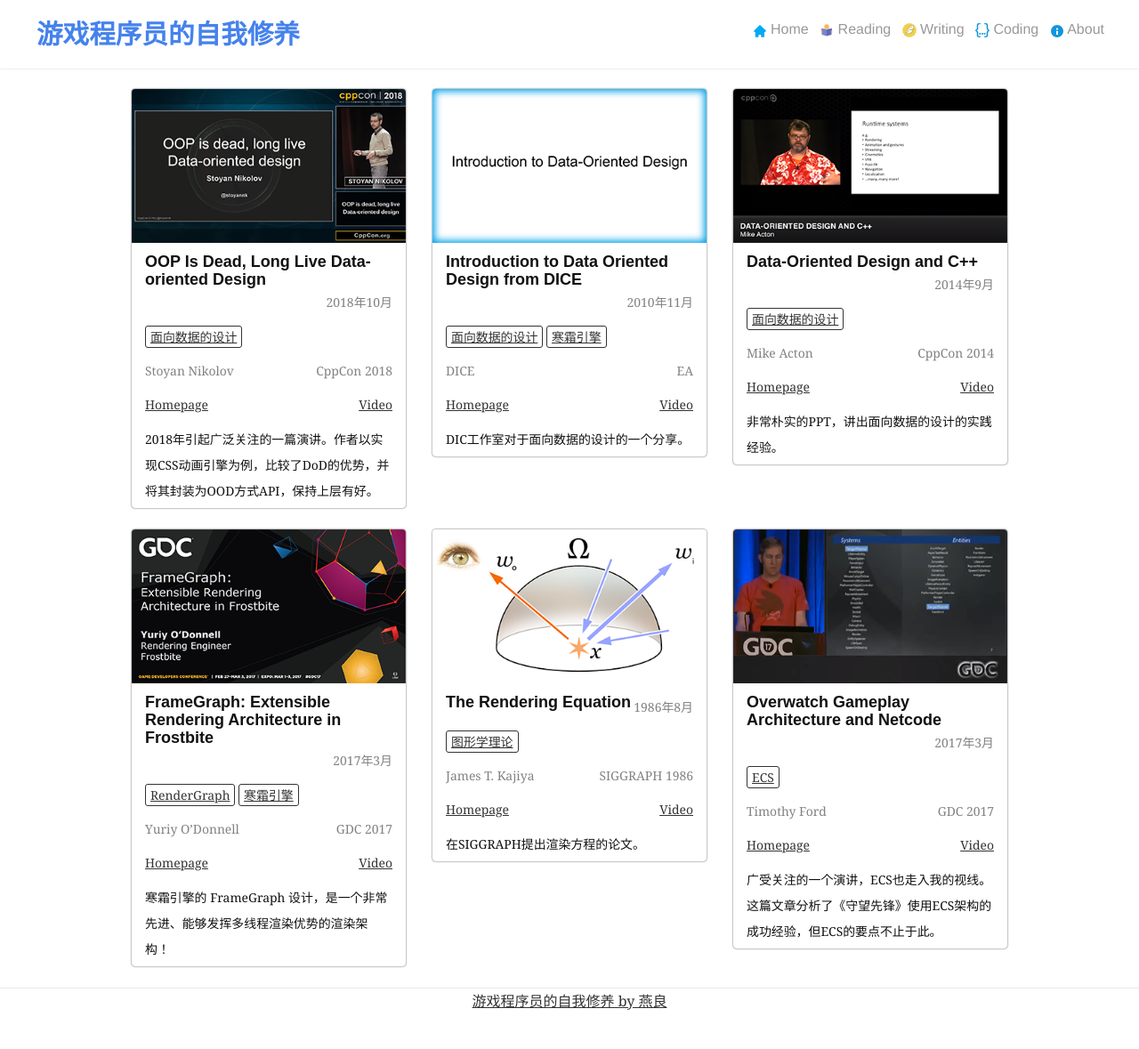
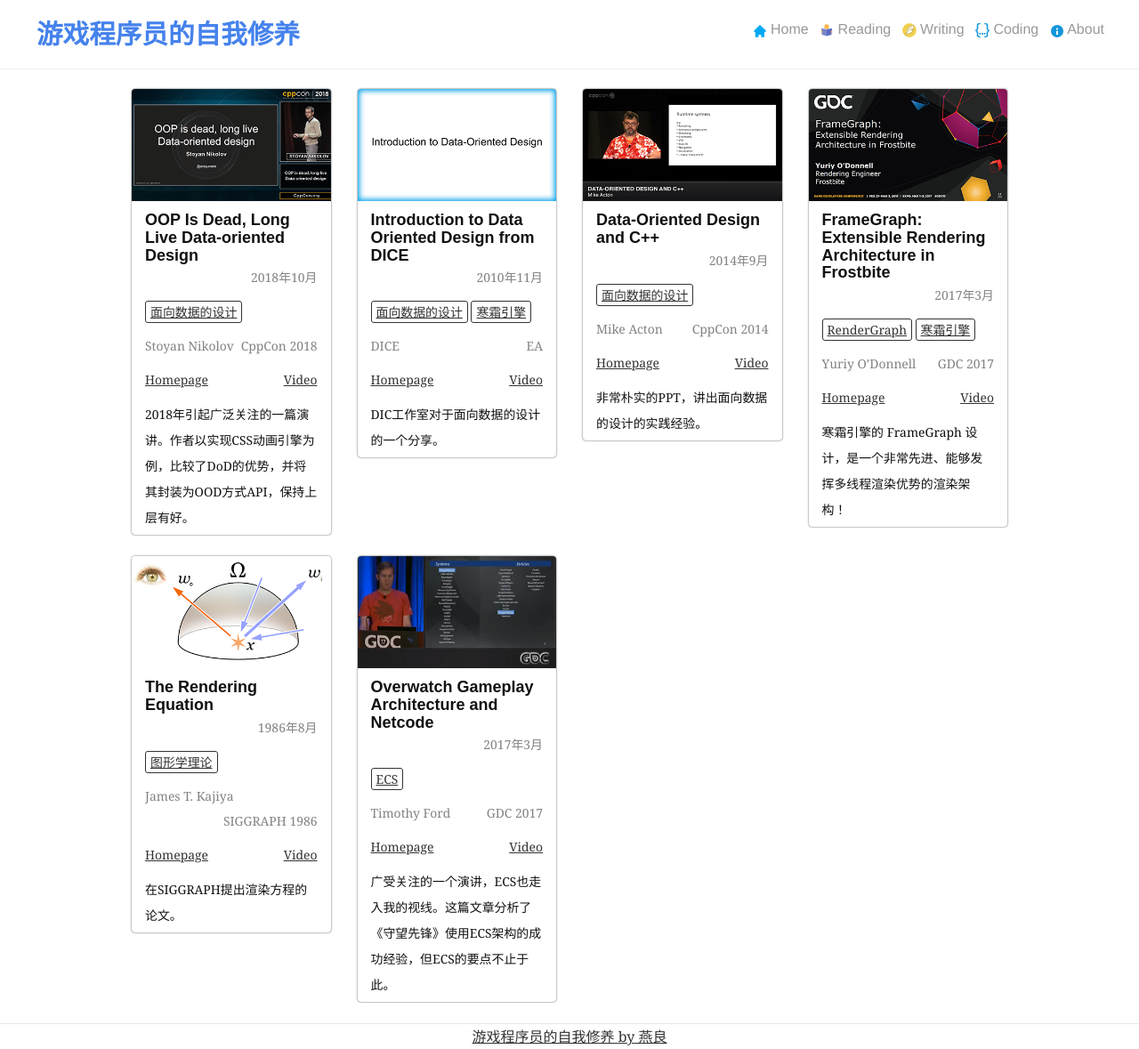
Before and after one commit to neil3d/neil3d.github.io, a Jekyll site: the page built from reading/index.html, in a window 1280 px wide. Shown: the whole page at 89% size. Built offline with Jekyll 4.4.1, drawn with Linux system fonts in a browser that asks for light colours; comment, search, counter and statistics services are not loaded; before the commit the page ends 1139 px from its top, so only the background shows below that.

Commit message:
four cards in row

```diff
--- a/reading/index.html
+++ b/reading/index.html
@@ -5,7 +5,7 @@
 <div class="home">
     <div class="row pack">
         {% for post in site.data.readings %}
-        <div class="col-md-4 card">
+        <div class="col-md-3 card">
             <div class="panel panel-default">
 
                 <!-- show thumb image -->
```
